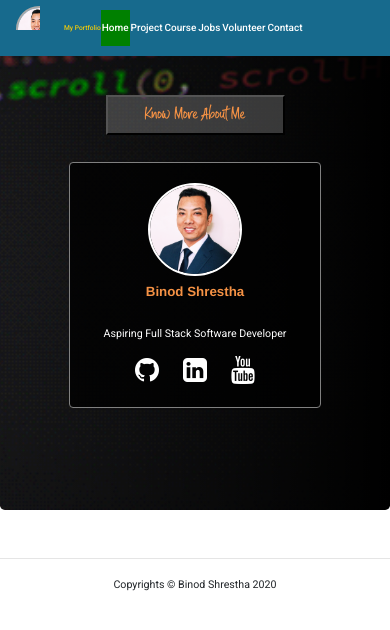
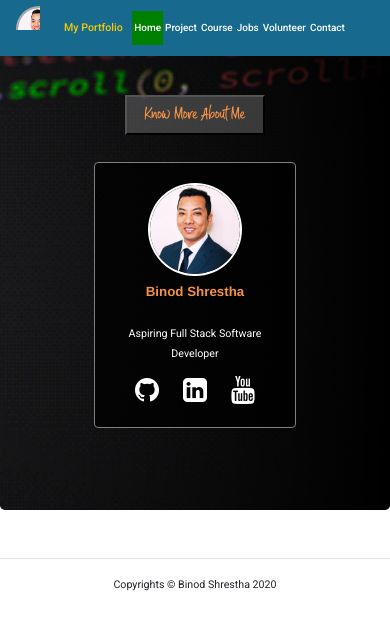
Before and after one commit to Binod-Shrestha/ShresthaBinod, an Angular app: page /home in a window 390 px wide. Shown: the top 630 px of the page. Built offline with nearby package versions, Linux system fonts and the light colour scheme.

Commit message:
responsive design refactored

```diff
--- a/src/app/contact-page/contact-page.component.css
+++ b/src/app/contact-page/contact-page.component.css
@@ -228,11 +228,9 @@
     width: 280pt;
     border-radius: 3pt;
     padding-left: 5pt;
-
   }
 
   .text-area {
-
     height: 200pt;
     border-radius: 3pt;
     padding-left: 5pt;
@@ -329,7 +327,7 @@
   /* CSS */
   .card{
     margin-top: 80pt;
-    margin-left: 5pt;
+    margin-left: 23pt;
     margin-right: 5pt;
     width: 208pt;
     padding: 8pt;
@@ -365,9 +363,10 @@
     background-color: transparent;
     color: black;
     border: 1px solid black;
-    padding: 4px 16px;
+    padding: 1px 16px;
     transition: 0.4s;
     width: 100%;
+    height: 30pt;
     margin-top: 30px;
 
   }
--- a/src/app/header/header.component.css
+++ b/src/app/header/header.component.css
@@ -375,7 +375,7 @@
 
   /* CSS */
 .web-title{
-  font-size: 5pt;
+  font-size: 8pt;
 
 }
   .spacer-img-label{
@@ -388,7 +388,7 @@
   ul {
     list-style-type: none;
     margin: 0;
-    padding: 0;
+    padding: 7pt;
     overflow: hidden;
     position: -webkit-sticky; /* Safari */
     position: sticky;
@@ -409,13 +409,11 @@
     display: block;
     color: white;
     text-align: center;
-    padding: 2px 1px;
+    padding: 1px 2px;
     text-decoration: none;
 
   }
-  .spacer{
 
-  }
 
   li a:hover {
     background-color: #f3cb08;
--- a/src/app/home-page/home-page.component.css
+++ b/src/app/home-page/home-page.component.css
@@ -458,6 +458,7 @@
   }
   .mobile-row{
     text-align: center;
+    width: 80%;
   }
   h2{
     font-family:"Helvetica";
@@ -465,4 +466,7 @@
     font-weight: bold;
     color: #f59245;
   }
+  .style-highlights{
+    width: 95%;
+  }
 }
--- a/src/app/home-page/home-page.component.html
+++ b/src/app/home-page/home-page.component.html
@@ -36,8 +36,8 @@
 </div>
 <div class="row">
   <div class="col-md-3"></div>
-  <div class="col-md-6" >
-    <ul *ngIf="showCard"><i class="fa fa-quote-left fa-3x fa-pull-left fa-border" aria-hidden="true"></i>
+  <div class="col-md-6" [ngClass]="'style-highlights'"  >
+    <ul  *ngIf="showCard"><i class="fa fa-quote-left fa-3x fa-pull-left fa-border" aria-hidden="true"></i>
       <p > Hello, My name is Binod Shrestha. I am an aspiring <b>Software Developer</b>.
         I graduated from Sheridan College in Software Development and Network Engineering course.I did my
         three coops at Canada's top tech companies: <b>Royal Bank of Canada</b> and <b>PointClickCare</b>.While I was at school and
--- a/src/app/jobs-page/jobs-page.component.css
+++ b/src/app/jobs-page/jobs-page.component.css
@@ -268,7 +268,7 @@
     padding-top: 15pt;
   }
   .card{
-    margin-left: 10pt; margin-right: 5pt;
+    margin-left: 40pt; margin-right: 5pt;
     height: 250pt;
     width: 200pt;
   }
--- a/src/app/project-details-page/project-details-page.component.css
+++ b/src/app/project-details-page/project-details-page.component.css
@@ -63,5 +63,6 @@
   .style-margin-project{
     margin-left: 10pt;
     margin-right: 10pt;
+    margin-top: 50pt;
   }
 }
--- a/src/app/project-page/project-page.component.css
+++ b/src/app/project-page/project-page.component.css
@@ -196,6 +196,9 @@
   .style-project-name{
     margin-top: 15pt;
   }
+  .style-card{
+    margin-left: 19pt;
+  }
 
   h1{
     font-family: "South East" ;
--- a/src/app/volunteer-page/volunteer-page.component.css
+++ b/src/app/volunteer-page/volunteer-page.component.css
@@ -271,9 +271,10 @@
     padding-top: 15pt;
   }
   .card{
-    margin-left: 10pt; margin-right: 5pt;
+    margin-left: 31pt; margin-right: 5pt;
     height: 250pt;
     width: 217pt;
+
   }
 
   .div-company-width{
```
